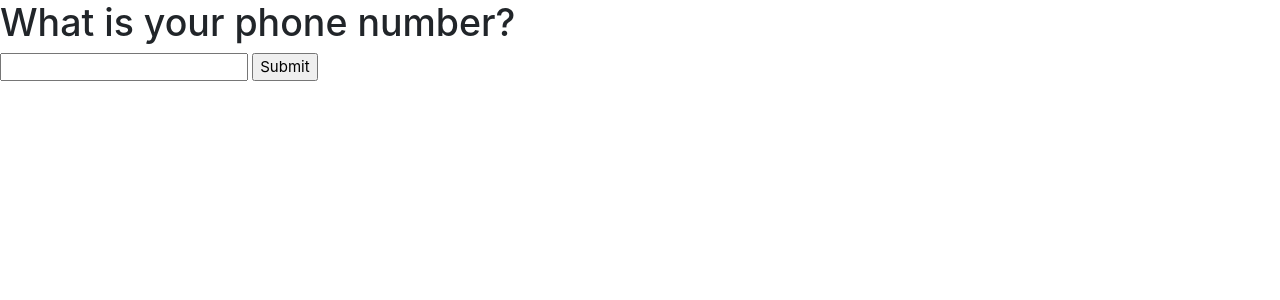
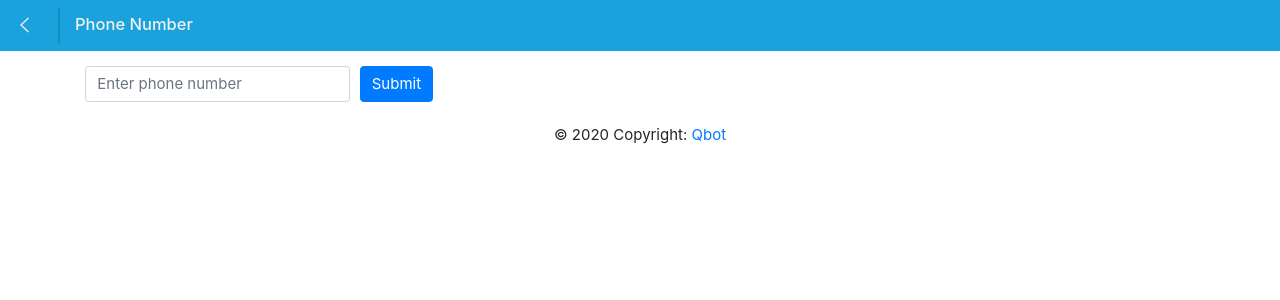
Before and after one commit to charleshugochg/qbot, a Django app: page /tokens/ in a window 1280 px wide. Shown: the top 300 px of the page. Run offline with Django 3.2, Linux system fonts and the light colour scheme; some libraries are stand-ins or nearby versions; some web fonts are replaced.

Commit message:
update basic form ph no

```diff
--- a/mainapp/templates/mainapp/basic_form_ph_no.html
+++ b/mainapp/templates/mainapp/basic_form_ph_no.html
@@ -1,14 +1,34 @@
-{% extends 'mainapp/base.html' %}
+{% extends 'mainapp/base_with_nav.html' %}
 
 {% block title %}
     Phone Number
 {% endblock title %}
 
+{% block pagehead %}
+    Phone Number
+{% endblock %}
+
+{% block toggleicon %}
+  <i class="ion-ios-chatboxes-outline custom-icon"></i>
+{% endblock %}
+
+{% block backlink %}
+    <a href="{% url 'index' %}"><i class="ion-ios-arrow-left back-btn"></i></a>
+{% endblock %}
+
 {% block body %}
-    <h1>What is your phone number?</h1>
+<div class="container mt-3">
     <form action="{% url 'register_phone_number' ret %}" method="POST">
-        {% csrf_token %}
-        <input name="phone_number" type="number"/>
-        <input type="submit" value="Submit"/>
+        <div class="form-row align-items-center">
+            {% csrf_token %}
+            <div class="col-auto">
+                <label class="sr-only" for="inlineFormInput">Phone Number</label>
+                <input name="phone_number" type="tel" class="form-control mb-2" id="inlineFormInput" placeholder="Enter phone number">
+            </div>
+            <div class="col-auto">
+                <button type="submit" class="btn btn-primary mb-2">Submit</button>
+            </div>
+        </div>
     </form>
+</div>
 {% endblock body %}
```
